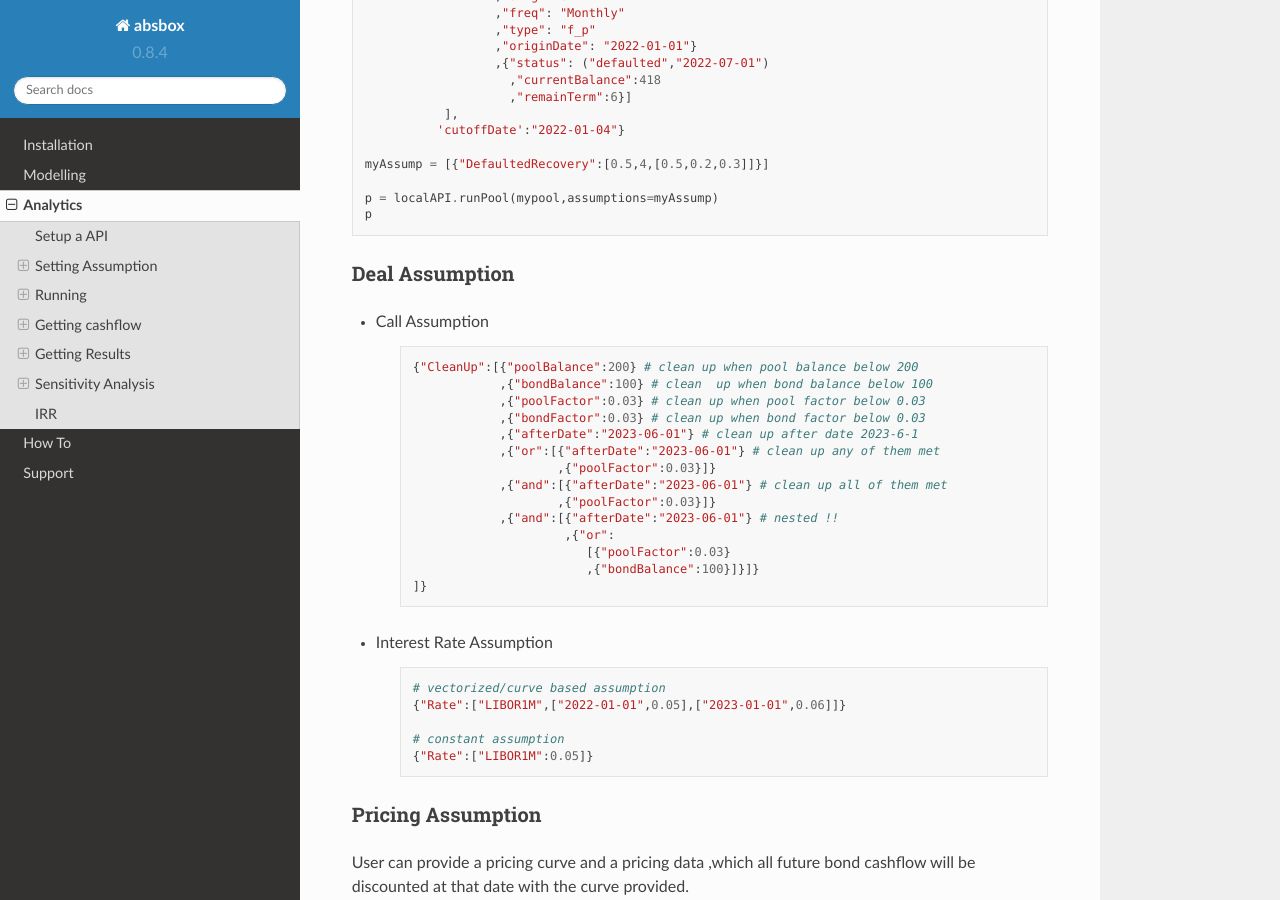
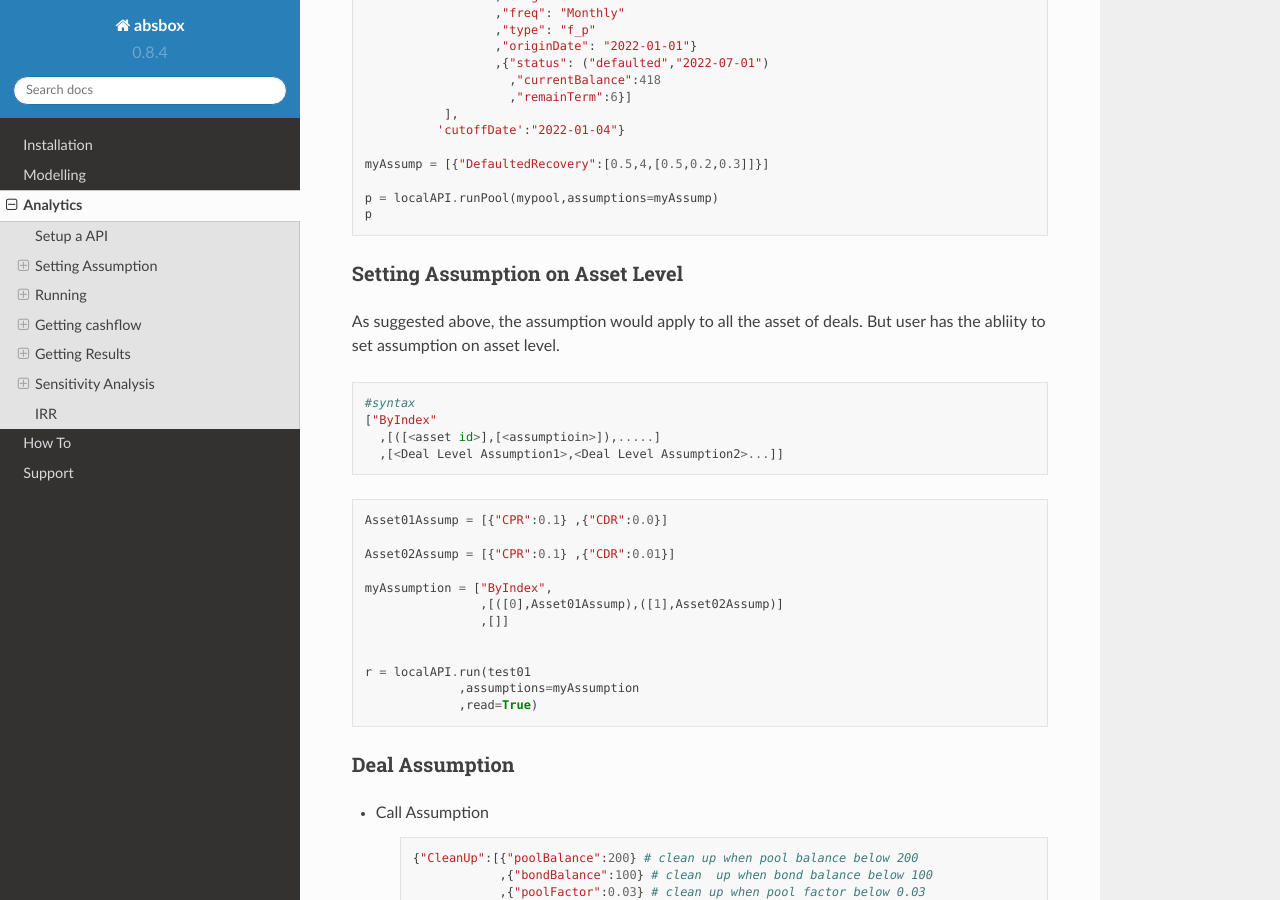
Before and after one commit to yellowbean/absbox-doc, a Sphinx documentation site: the page built from docs/source/analytics.rst, in a window 1280 px wide and 900 px high, scrolled down 2185 px. Built offline with Sphinx 7.4.7 and the Read the Docs theme 2.0.0, drawn with Linux system fonts in a browser that asks for light colours.

Commit message:
assump on asset level

```diff
--- a/docs/source/analytics.rst
+++ b/docs/source/analytics.rst
@@ -113,6 +113,34 @@ which says
     p = localAPI.runPool(mypool,assumptions=myAssump)
     p
 
+Setting Assumption on Asset Level
+^^^^^^^^^^^^^^^^^^^^^^^^^^^^^^^^^^^^^^
+
+As suggested above, the assumption would apply to all the asset of deals. But user has the abliity to set assumption on asset level.
+
+
+.. code-block:: python
+
+   #syntax
+   ["ByIndex"
+     ,[([<asset id>],[<assumptioin>]),.....]
+     ,[<Deal Level Assumption1>,<Deal Level Assumption2>...]]
+
+
+.. code-block:: python
+
+  Asset01Assump = [{"CPR":0.1} ,{"CDR":0.0}]
+
+  Asset02Assump = [{"CPR":0.1} ,{"CDR":0.01}]
+
+  myAssumption = ["ByIndex",
+                  ,[([0],Asset01Assump),([1],Asset02Assump)]
+                  ,[]]
+
+
+  r = localAPI.run(test01
+               ,assumptions=myAssumption
+               ,read=True)
 
 
 Deal Assumption
```
